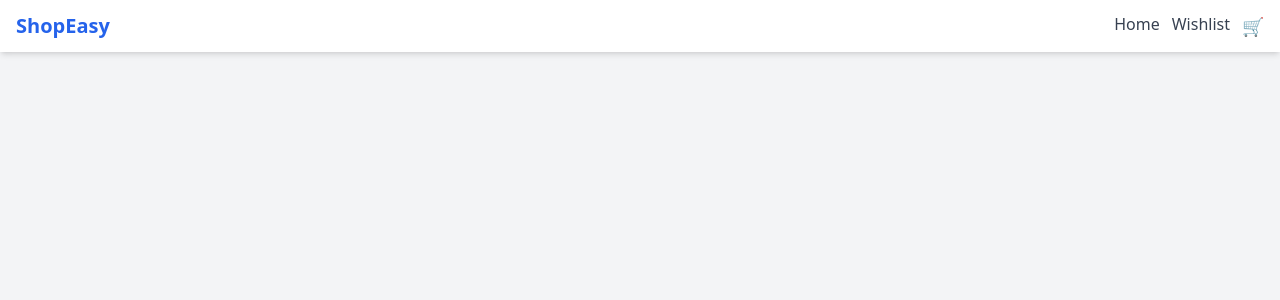
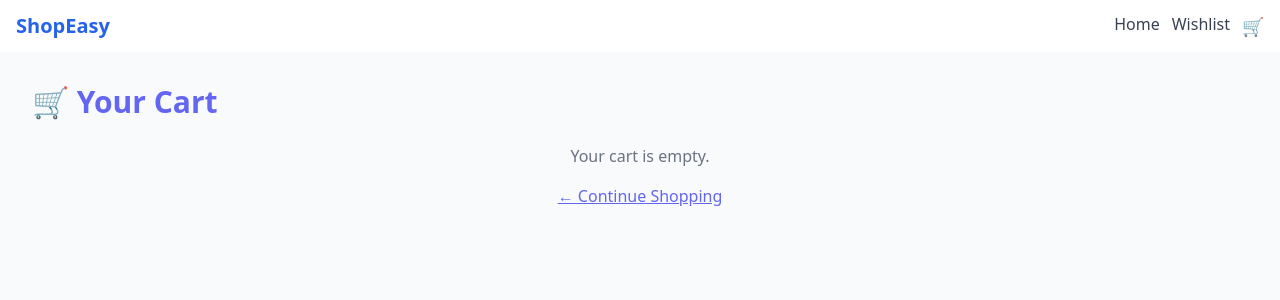
Before and after one commit to Eman-Abukhater/E-Commerce_Product_App, a React (Vite) app in the folder ecommerce-app/: page /cart in a window 1280 px wide. Shown: the top 300 px of the page. Built offline with nearby package versions, Linux system fonts and the light colour scheme.

Commit message:
complete fetching the data in cart page

```diff
--- a/ecommerce-app/src/pages/Cart.jsx
+++ b/ecommerce-app/src/pages/Cart.jsx
@@ -3,15 +3,79 @@ import { CartContext } from "../context/CartContext";
 import { Link } from "react-router-dom";
 
 export default function Cart() {
-  const {
-    cartItems,
-    removeFromCart,
-    cartTotal,
-    cartCount,
-    updateQuantity,
-  } = useContext(CartContext);
+  const { cartItems, removeFromCart, cartTotal, cartCount, updateQuantity } =
+    useContext(CartContext);
 
   return (
-   <div></div>
+    <div className="px-4 py-8 md:px-8 min-h-screen bg-gray-50">
+      <h1 className="text-3xl font-bold text-indigo-500 mb-6 text-center md:text-left">
+        🛒 Your Cart
+      </h1>
+
+      {cartItems.length === 0 ? (
+        <div className="text-center text-gray-500">
+          <p>Your cart is empty.</p>
+          <Link to="/" className="text-indigo-500 underline mt-4 block">
+            ← Continue Shopping
+          </Link>
+        </div>
+      ) : (
+        <>
+          <div className="space-y-4">
+            {cartItems.map((item) => (
+              <div
+                key={item.id}
+                className="flex flex-col sm:flex-row sm:items-center sm:justify-between bg-white p-4 rounded shadow gap-4"
+              >
+                {/* Image & Title */}
+                <div className="flex items-center gap-4">
+                  <img
+                    src={item.image}
+                    alt={item.title}
+                    className="h-20 w-20 object-contain"
+                  />
+                  <div>
+                    <h2 className="font-semibold text-sm sm:text-base">
+                      {item.title}
+                    </h2>
+                    <p className="text-sm text-gray-600">${item.price}</p>
+                  </div>
+                </div>
+
+                {/* Quantity & Remove Buttons */}
+                <div className="flex flex-wrap justify-end items-center gap-2 sm:gap-3">
+                  <button
+                    onClick={() => updateQuantity(item.id, item.quantity - 1)}
+                    className="px-2 py-1 bg-gray-200 rounded text-lg"
+                  >
+                    −
+                  </button>
+                  <span className="px-2">{item.quantity}</span>
+                  <button
+                    onClick={() => updateQuantity(item.id, item.quantity + 1)}
+                    className="px-2 py-1 bg-gray-200 rounded text-lg"
+                  >
+                    +
+                  </button>
+                  <button
+                    onClick={() => removeFromCart(item.id)}
+                    className="text-red-500 hover:underline ml-2"
+                  >
+                    Remove
+                  </button>
+                </div>
+              </div>
+            ))}
+          </div>
+
+          {/* Total Price */}
+          <div className="mt-8 text-center">
+            <p className="text-lg font-semibold">
+              Total ({cartCount} items): ${cartTotal}
+            </p>
+          </div>
+        </>
+      )}
+    </div>
   );
 }
```
